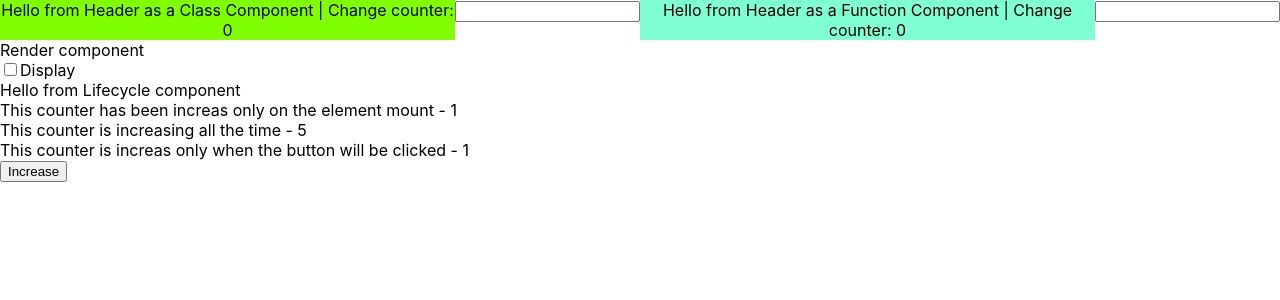
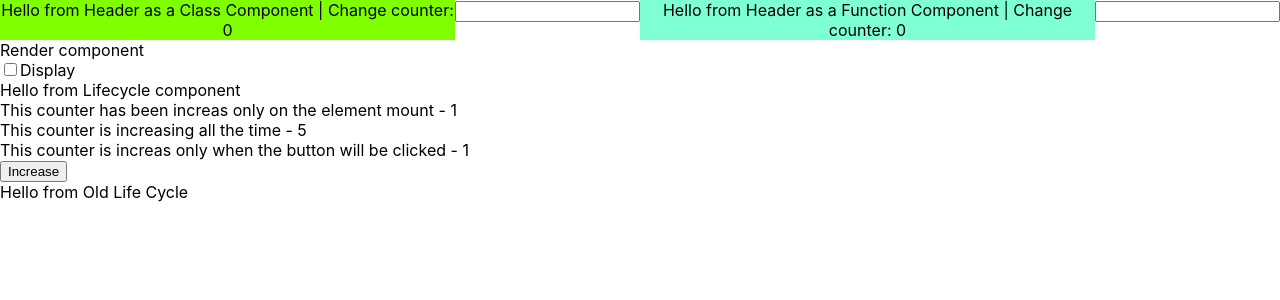
Before and after one commit to gkot-softwaredeveloper/react, a React (Create React App) app in the folder fundamentals/: page / in a window 1280 px wide. Shown: the top 300 px of the page. Built offline with nearby package versions, Linux system fonts and the light colour scheme.

Commit message:
Added new component life cycle in class way plus one additional test

```diff
--- a/fundamentals/src/App.tsx
+++ b/fundamentals/src/App.tsx
@@ -1,6 +1,7 @@
 import "./App.css";
 import { HeaderClass } from "./components/class/HeaderClass";
 import LifeCycle from "./components/component_lifecycle/LifeCycle";
+import { LifeCycleOld } from "./components/component_lifecycle/LifeCycleOld";
 import Render from "./components/condition_rendering/Render";
 import HeaderFunctional from "./components/functional/HeaderFunctional";
 
@@ -13,6 +14,7 @@ function App() {
       </div>
       <Render dataTestId="render" />
       <LifeCycle dataTestId="app-lifecycle"/>
+      <LifeCycleOld dataTestId="app-lifecycleold" title="Hello from Old Life Cycle" />
     </>
   );
 }
--- /dev/null
+++ b/fundamentals/src/components/component_lifecycle/LifeCycleOld.tsx
@@ -0,0 +1,14 @@
+import React from "react";
+
+interface LifeCycleOldProps {
+    title: string;
+    dataTestId: string;
+}
+export class LifeCycleOld extends React.Component<LifeCycleOldProps> {
+    constructor(props: LifeCycleOldProps) {
+        super(props);
+    }
+    render(){
+        return (<div data-testid={this.props.dataTestId}>{this.props.title}</div>)
+    }
+}
```
Also changed, not shown: 1 other file (tests, documents, lock files or other folders).
